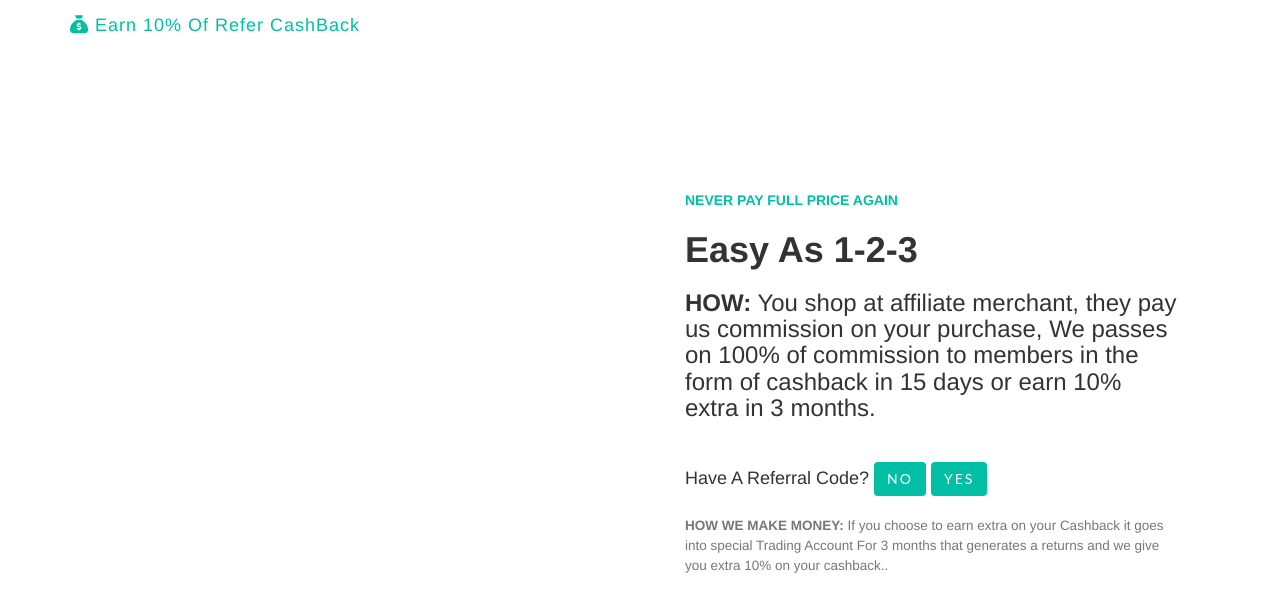
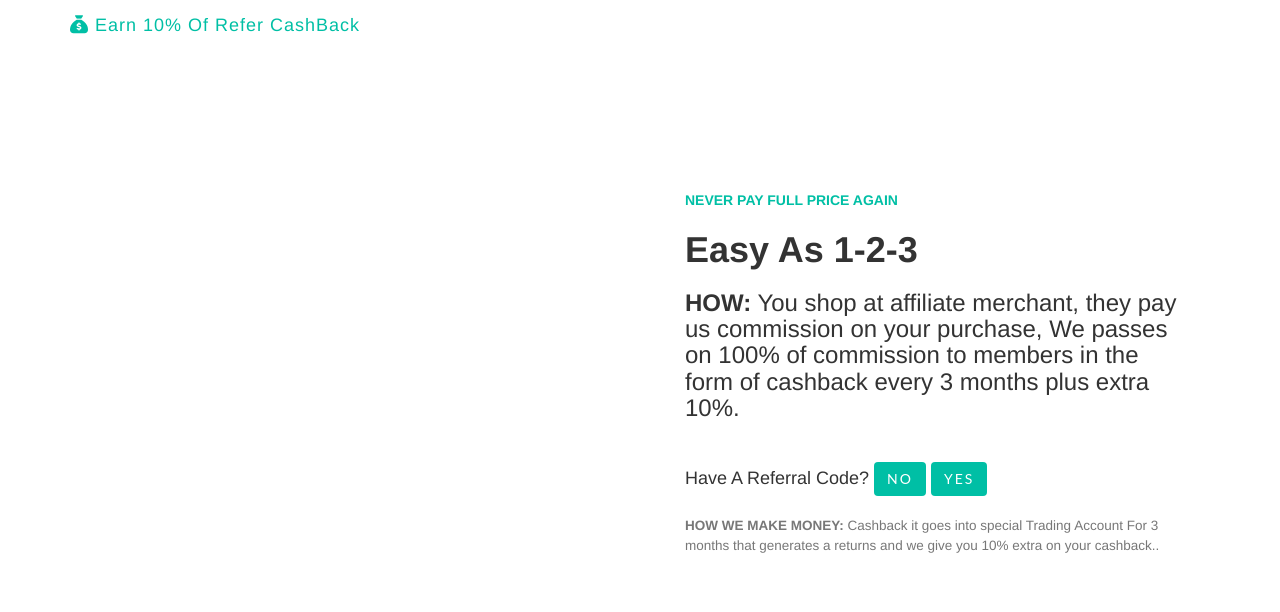
Before and after one commit to allpreegroup/allpreegroup.github.io, a Jekyll site: the page built from index.html, in a window 1280 px wide. Shown: the top 612 px of the page. Built offline with Jekyll 4.4.1, drawn with Linux system fonts in a browser that asks for light colours; nearby versions of some CDN libraries.

Commit message:
Update homepage3.html

```diff
--- a/_includes/homepage3.html
+++ b/_includes/homepage3.html
@@ -12,14 +12,14 @@
 			       <p><strong>NEVER PAY FULL PRICE AGAIN</strong></p>
 			       <h1><strong>Easy As 1-2-3</strong></h1>
 
-			       <h3><b>HOW:</b> You shop at affiliate merchant, they pay us commission on your purchase, We passes on 100% of commission to members in the form of cashback in 15 days or earn 10% extra in 3 months.</h3>
+			       <h3><b>HOW:</b> You shop at affiliate merchant, they pay us commission on your purchase, We passes on 100% of commission to members in the form of cashback every 3 months plus extra 10%.</h3>
 
 				       <br>
                                            <H4>Have A Referral Code? </4>
                               <a href="/" class="page-scroll"><button class="btn btn-outline btn-xl" id="#signup">No</button></a>    <a href="/" class="page-scroll"><button class="btn btn-outline btn-xl" id="#signup">Yes</button></a>
 
                             <br> <br>
-				<small class="block"><b>HOW WE MAKE MONEY:</b> If you choose to earn extra on your Cashback it goes into special Trading Account For 3 months that generates a returns and we give you extra 10% on your cashback..</small>
+				<small class="block"><b>HOW WE MAKE MONEY:</b> Cashback it goes into special Trading Account For 3 months that generates a returns and we give you 10% extra on your cashback..</small>
 
 
                                </div>
```
